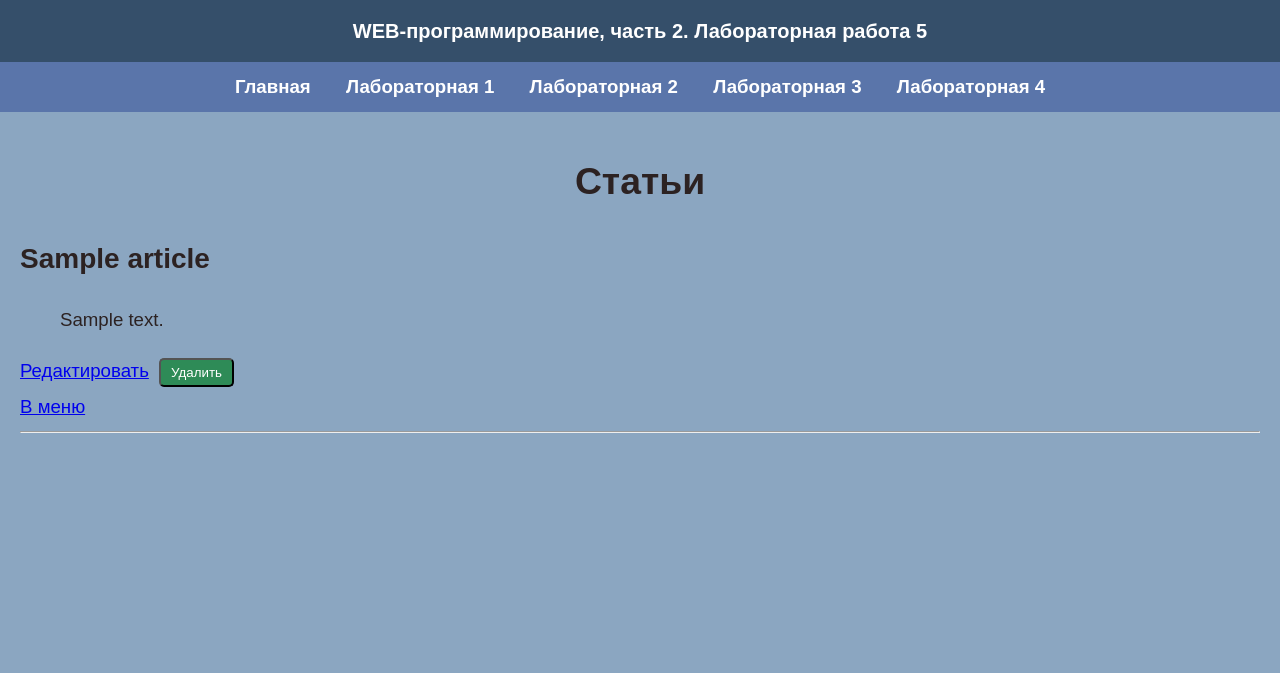
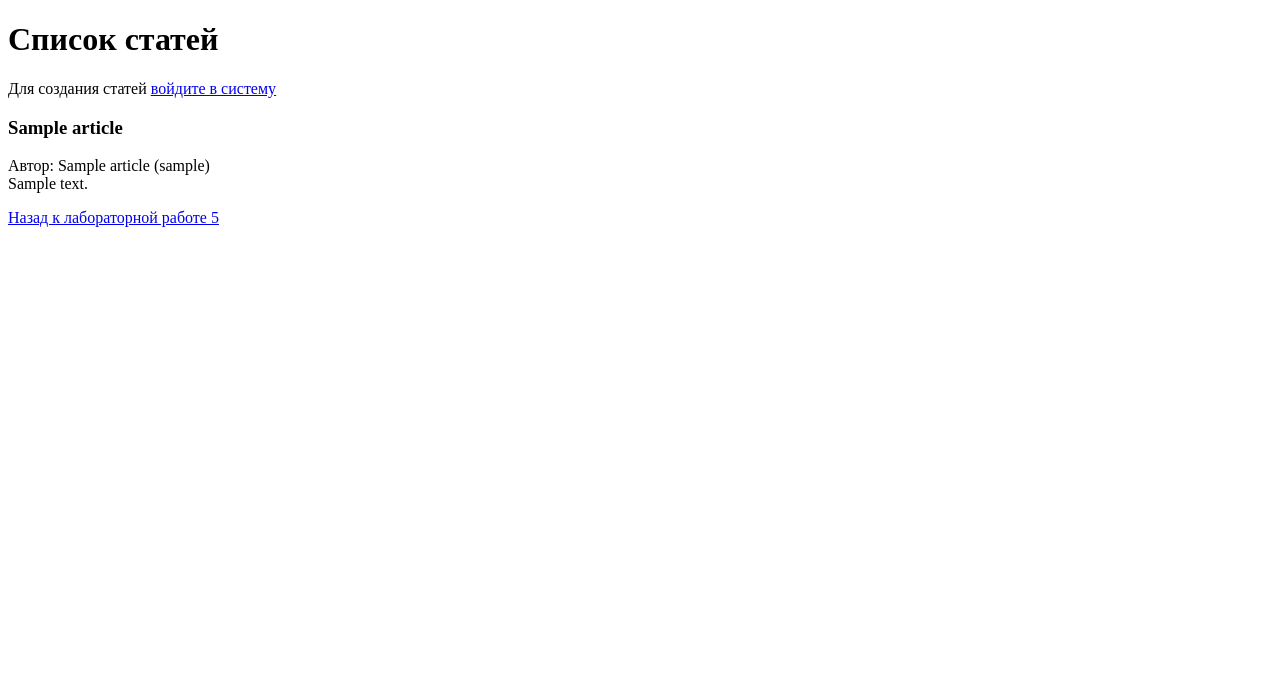
Before and after one commit to Keller-An/web-back-labs, a Flask app: page /lab5/list in a window 1280 px wide. Shown: the top 673 px of the page. Run offline with Flask 3, Linux system fonts and the light colour scheme; a database or web service that is not in the repository returns one stand-in record (values such as "Sample title"); some libraries are stand-ins or nearby versions.

Commit message:
правки

```diff
--- a/lab5.py
+++ b/lab5.py
@@ -230,7 +230,7 @@ def list():
     articles = cur.fetchall()
     db_close(conn, cur)
 
-    return render_template('lab5/articles.html', articles=articles, login=login, own_count=own_count)
+    return render_template('lab5/articles.html', articles=articles, login=login, own_count=own_count, user_id=user_id)
 
 
 
--- a/static/main.css
+++ b/static/main.css
@@ -520,3 +520,78 @@ input[type="checkbox"] {
     font-weight: bold;
     color: #333;
 }
+
+
+.article {
+    border: 1px solid #ddd;
+    margin: 10px 0;
+    padding: 15px;
+    border-radius: 5px;
+    position: relative;
+}
+.favorite {
+    border-left: 4px solid #ffd700;
+    background-color: #fffde7;
+}
+.public {
+    border-right: 4px solid #4caf50;
+}
+.badges {
+    position: absolute;
+    top: 10px;
+    right: 10px;
+}
+.badge {
+    display: inline-block;
+    padding: 3px 8px;
+    margin-left: 5px;
+    border-radius: 3px;
+    font-size: 12px;
+    font-weight: bold;
+}
+.badge-favorite {
+    background-color: #ffd700;
+    color: #333;
+}
+.badge-public {
+    background-color: #4caf50;
+    color: white;
+}
+.badge-own {
+    background-color: #2196f3;
+    color: white;
+}
+.article-header {
+    display: flex;
+    justify-content: space-between;
+    align-items: flex-start;
+    margin-bottom: 10px;
+}
+.article-title {
+    margin: 0;
+    flex-grow: 1;
+}
+.article-meta {
+    color: #666;
+    font-size: 14px;
+    margin-bottom: 10px;
+}
+.actions {
+    margin-top: 10px;
+}
+.btn {
+    padding: 5px 10px;
+    margin-right: 5px;
+    text-decoration: none;
+    border-radius: 3px;
+    border: none;
+    cursor: pointer;
+}
+.btn-edit {
+    background-color: #ffc107;
+    color: black;
+}
+.btn-delete {
+    background-color: #f44336;
+    color: white;
+}
--- a/templates/lab5/articles.html
+++ b/templates/lab5/articles.html
@@ -1,30 +1,65 @@
-{% extends "base.html" %}
+<!DOCTYPE html>
+<html lang="ru">
+<head>
+    <meta charset="UTF-8">
+    <title>Список статей</title>
+</head>
+<body>
+    <h1>Список статей</h1>
 
-{% block lab %}Лабораторная работа 5{% endblock %}
-
-{% block main %}
-    <h1>Статьи</h1>
-
-    {% if message %}
-        <p>{{ message }}</p>
+    {% if login %}
+        <p>Добро пожаловать, {{ login }}! <a href="{{ url_for('lab5.create') }}">Создать статью</a></p>
+        <p>Количество ваших статей: {{ own_count }}</p>
+    {% else %}
+        <p>Для создания статей <a href="{{ url_for('lab5.login') }}">войдите в систему</a></p>
     {% endif %}
 
-    {% if login and own_count == 0 %}
-    <p class="info">У вас ещё нет собственных статей.</p>
-    {% endif %}
+    <div class="articles-list">
+        {% for article in articles %}
+            <div class="article
+                       {% if article.is_favorite %}favorite{% endif %}
+                       {% if article.is_public %}public{% endif %}">
 
-    {% for article in articles %}
-        <div class="article">
-            <h2>{{ article['title'] }}</h2>
-            <blockquote>{{ article['article_text'] }}</blockquote>
+                <div class="article-header">
+                    <h3 class="article-title">{{ article.title }}</h3>
+                    <div class="badges">
+                        {% if article.is_favorite %}
+                            <span class="badge badge-favorite" title="Любимая статья">★</span>
+                        {% endif %}
+                        {% if article.is_public %}
+                            <span class="badge badge-public" title="Публичная статья">🌐</span>
+                        {% endif %}
+                        {% if login and article.user_id == user_id %}
+                            <span class="badge badge-own" title="Ваша статья">Моя</span>
+                        {% endif %}
+                    </div>
+                </div>
 
-            <a href="{{ url_for('lab5.edit', article_id=article['id']) }}">Редактировать</a>
+                <div class="article-meta">
+                    Автор: {{ article.real_name }} ({{ article.login }})
+                </div>
 
-            <form action="{{ url_for('lab5.delete', article_id=article['id']) }}" method="post" style="display:inline;">
-                <button type="submit">Удалить</button>
-            </form>
-        </div>
-<a href="/lab5/">В меню</a>
-        <hr>
-    {% endfor %}
-{% endblock %}
+                <div class="article-text">
+                    {{ article.article_text | replace('\n', '<br>') | safe }}
+                </div>
+
+                {% if login and article.user_id == user_id %}
+                <div class="actions">
+                    <a href="{{ url_for('lab5.edit', article_id=article.id) }}"
+                       class="btn btn-edit">Редактировать</a>
+                    <form action="{{ url_for('lab5.delete', article_id=article.id) }}"
+                          method="post" style="display: inline;">
+                        <button type="submit" class="btn btn-delete"
+                                onclick="return confirm('Удалить статью?')">Удалить</button>
+                    </form>
+                </div>
+                {% endif %}
+            </div>
+        {% else %}
+            <p>Статьи не найдены.</p>
+        {% endfor %}
+    </div>
+
+    <p><a href="{{ url_for('lab5.lab') }}">Назад к лабораторной работе 5</a></p>
+</body>
+</html>
```
Also changed, not shown: templates/lab5/public_articles.html (+53 -15 lines).
